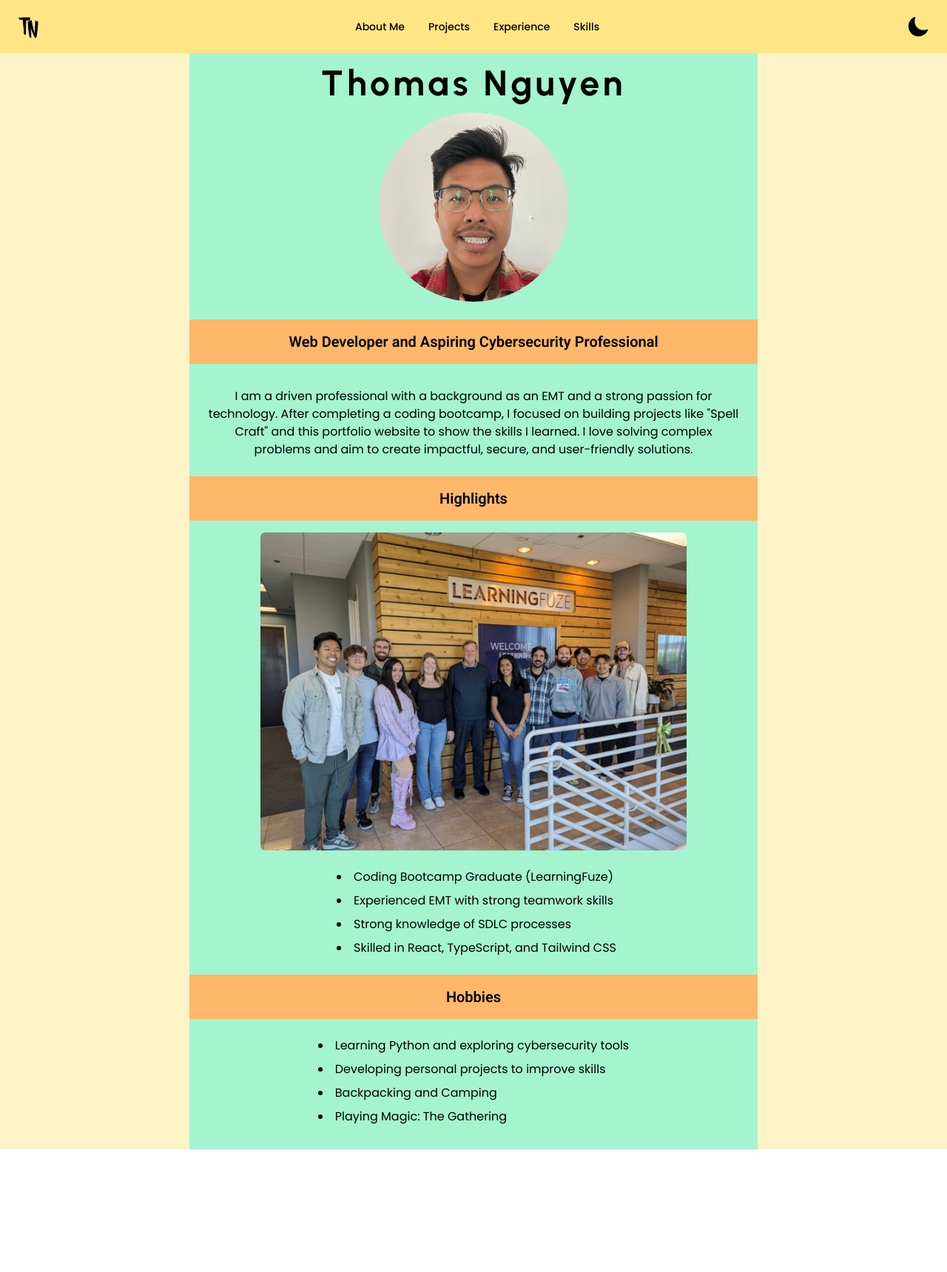
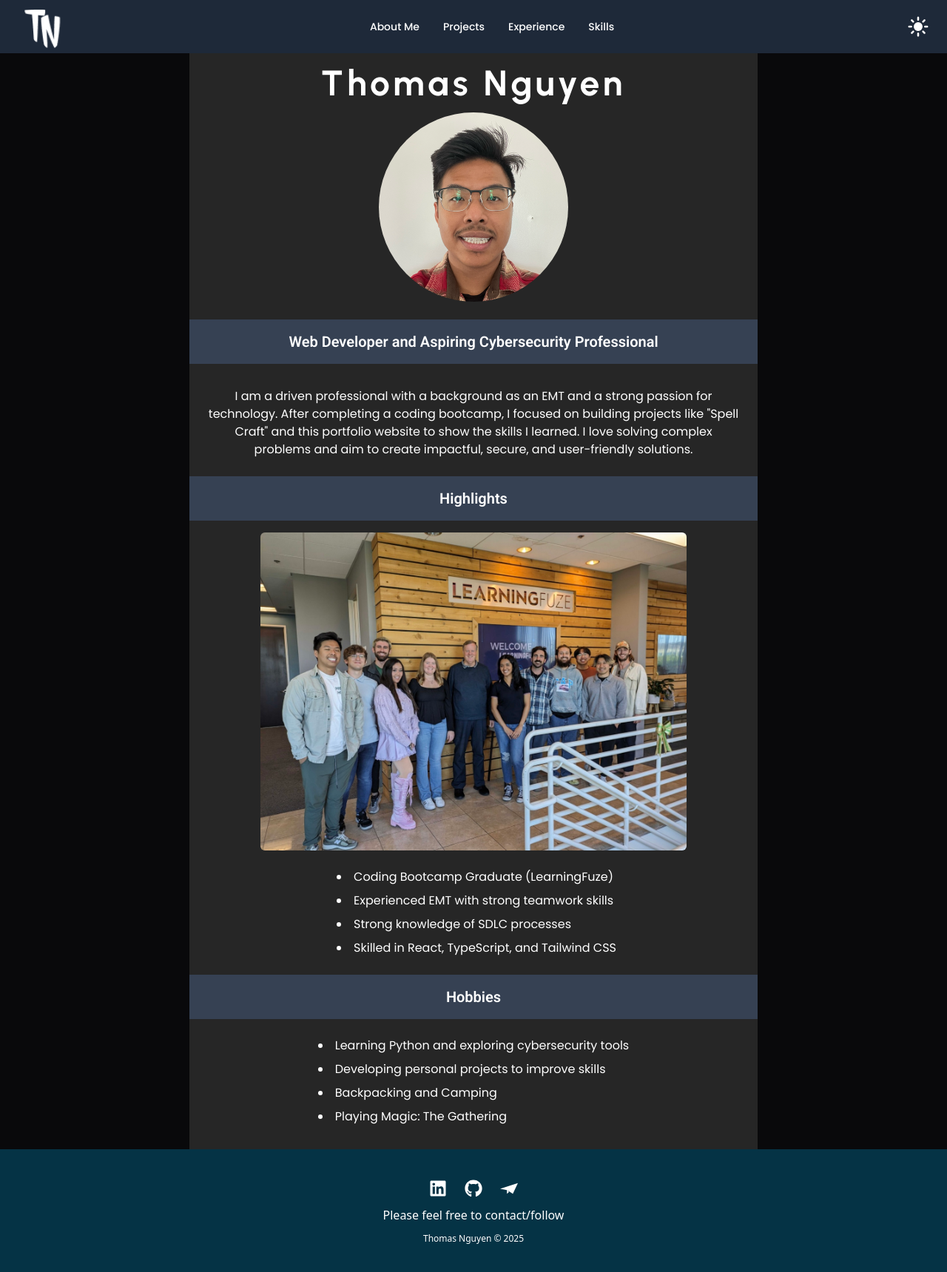
Before and after one commit to tomxnguy/my-portfolio, a React (Vite) app: page / in a window 1280 px wide. Shown: the top 1720 px of the page at 74% size. Before the commit the page ends 1554 px from the top, so only its background shows below. Built offline with nearby package versions, Linux system fonts and the light colour scheme.

Commit message:
Added dark mode

```diff
--- a/src/App.tsx
+++ b/src/App.tsx
@@ -1,13 +1,16 @@
 import { BrowserRouter as Router, Routes, Route } from "react-router-dom";
 import Header from "./Components/Header";
+import Footer from "./Components/Footer";
 import About from "./Pages/About";
 import Projects from "./Pages/Projects";
 import Experience from "./Pages/Experience";
 import Skills from "./Pages/Skills";
+import { DarkModeProvider } from "./Context/DarkModeContext";
 
 function App() {
   return (
     <Router>
+      <DarkModeProvider>
         <Header />
         <Routes>
           <Route path="/" element={<About />} />
@@ -15,6 +18,8 @@ function App() {
           <Route path="/experience" element={<Experience />} />
           <Route path="/skills" element={<Skills />} />
         </Routes>
+        <Footer />
+      </DarkModeProvider>
     </Router>
   );
 }
--- a/src/Components/Footer.tsx
+++ b/src/Components/Footer.tsx
@@ -0,0 +1,42 @@
+import { FaLinkedin, FaGithub } from "react-icons/fa";
+import { SiMinutemailer } from "react-icons/si";
+
+export default function Footer() {
+  return (
+    <div className="w-full h-[170px] flex flex-col items-center justify-center bg-cyan-950 text-white">
+      <div className="flex gap-6 text-2xl">
+        <a
+          aria-label="Links to Thomas Nguyenlinkedin"
+          href="https://www.linkedin.com/in/tomxnguy/"
+          target="_blank"
+          rel="noopener noreferrer"
+          className="hover:scale-140 duration-150 ease-in-out cursor-pointer"
+        >
+          <FaLinkedin />
+        </a>
+        <a
+          aria-label="Links to Thomas Nguyen's GitHub"
+          href="https://github.com/tomxnguy"
+          target="_blank"
+          rel="noopener noreferrer"
+          className="hover:scale-140 duration-150 ease-in-out cursor-pointer"
+        >
+          <FaGithub />
+        </a>
+        <a
+          aria-label="Opens email to Thomas' email at tomxnguy"
+          href="mailto:tomxnguy@gmail.com"
+          target="_blank"
+          rel="noopener noreferrer"
+          className="hover:scale-140 duration-150 ease-in-out cursor-pointer"
+        >
+          <SiMinutemailer />
+        </a>
+      </div>
+      <div>
+        <p className="my-3">Please feel free to contact/follow</p>
+      </div>
+      <p className="text-xs">Thomas Nguyen © 2025</p>
+    </div>
+  );
+}
--- a/src/Components/Header.tsx
+++ b/src/Components/Header.tsx
@@ -1,15 +1,27 @@
 import { Link, Outlet } from "react-router-dom";
 import mylogo from "../assets/mylogo.png";
-import { IoMoon } from "react-icons/io5";
+import mylogowhite from "../assets/mylogowhite.png";
+import { IoMoon, IoSunny } from "react-icons/io5";
+import { useDarkMode } from "../Context/useDarkMode";
 
 export default function Header() {
+  const { darkMode, toggleDarkMode } = useDarkMode();
+
   return (
     <div>
       {/* Top Header */}
-      <div className="flex w-full h-18 items-center justify-between bg-amber-200 px-4">
+      <div
+        className={`flex w-full h-18 items-center justify-between px-4 ${
+          darkMode ? "bg-gray-800 text-white" : "bg-amber-200 text-black"
+        }`}
+      >
         {/* Left Logo */}
         <div className="flex items-center">
-          <img src={mylogo} alt="mylogo" className="w-12 h-12" />
+          <img
+            src={darkMode ? mylogowhite : mylogo}
+            alt="mylogo"
+            className="w-22 h-22"
+          />{" "}
         </div>
 
         {/* Navigation */}
@@ -17,7 +29,9 @@ export default function Header() {
           <li>
             <Link
               to="/"
-              className="hover:shadow-xl hover:underline transition-shadow duration-300"
+              className={`hover:shadow-xl hover:underline transition-shadow duration-300 ${
+                darkMode ? "hover:text-amber-400" : "hover:text-gray-700"
+              }`}
             >
               About Me
             </Link>
@@ -25,7 +39,9 @@ export default function Header() {
           <li>
             <Link
               to="/projects"
-              className="hover:shadow-xl hover:underline transition-shadow duration-300"
+              className={`hover:shadow-xl hover:underline transition-shadow duration-300 ${
+                darkMode ? "hover:text-amber-400" : "hover:text-gray-700"
+              }`}
             >
               Projects
             </Link>
@@ -33,7 +49,9 @@ export default function Header() {
           <li>
             <Link
               to="/experience"
-              className="hover:shadow-xl hover:underline transition-shadow duration-300"
+              className={`hover:shadow-xl hover:underline transition-shadow duration-300 ${
+                darkMode ? "hover:text-amber-400" : "hover:text-gray-700"
+              }`}
             >
               Experience
             </Link>
@@ -41,7 +59,9 @@ export default function Header() {
           <li>
             <Link
               to="/skills"
-              className="hover:shadow-xl hover:underline transition-shadow duration-300"
+              className={`hover:shadow-xl hover:underline transition-shadow duration-300 ${
+                darkMode ? "hover:text-amber-400" : "hover:text-gray-700"
+              }`}
             >
               Skills
             </Link>
@@ -49,13 +69,21 @@ export default function Header() {
         </ul>
 
         {/* Dark Mode Icon */}
-        <div>
-          <IoMoon className="text-3xl mr-2" />
+        <div onClick={toggleDarkMode} className="cursor-pointer">
+          {darkMode ? (
+            <IoSunny className="text-3xl mr-2 hover:text-amber-400 transition-colors" />
+          ) : (
+            <IoMoon className="text-3xl mr-2 hover:text-gray-700 transition-colors" />
+          )}
         </div>
       </div>
 
       {/* Small Screen Navigation */}
-      <div className="lg:hidden font-[Poppins] bg-amber-200 py-3">
+      <div
+        className={`lg:hidden font-[Poppins] py-3 ${
+          darkMode ? "bg-gray-800 text-white" : "bg-amber-200 text-black"
+        }`}
+      >
         <ul className="flex justify-around text-xs">
           <li>
             <Link to="/">About Me</Link>
--- /dev/null
+++ b/src/Context/DarkModeContext.tsx
@@ -0,0 +1,34 @@
+import { createContext, ReactNode, useState } from "react";
+
+type DarkModeContextProps = {
+  darkMode: boolean;
+  toggleDarkMode: () => void;
+};
+
+export const DarkModeContext = createContext<DarkModeContextProps | undefined>(
+  undefined
+);
+
+export const DarkModeProvider: React.FC<{ children: ReactNode }> = ({
+  children,
+}) => {
+  const [darkMode, setDarkMode] = useState<boolean>(() => {
+    const storedDarkMode = localStorage.getItem("darkMode");
+    return storedDarkMode ? JSON.parse(storedDarkMode) : true;
+  });
+
+  const toggleDarkMode = () => {
+    setDarkMode((prev) => {
+      const newDarkMode = !prev;
+      localStorage.setItem("darkMode", JSON.stringify(newDarkMode));
+
+      return newDarkMode;
+    });
+  };
+
+  return (
+    <DarkModeContext.Provider value={{ darkMode, toggleDarkMode }}>
+      {children}
+    </DarkModeContext.Provider>
+  );
+};
--- /dev/null
+++ b/src/Context/useDarkMode.tsx
@@ -0,0 +1,10 @@
+import { useContext } from "react";
+import { DarkModeContext } from "./DarkModeContext";
+
+export const useDarkMode = () => {
+  const context = useContext(DarkModeContext);
+  if (!context) {
+    throw new Error("useDarkMode must be used within a DarkModeProvider");
+  }
+  return context;
+};
--- a/src/Pages/About.tsx
+++ b/src/Pages/About.tsx
@@ -3,13 +3,23 @@ import { AboutMeType } from "../data/types";
 import profilepicture from "../assets/profilepicture.png";
 import classphoto from "../assets/classphoto.jpg";
 import { motion } from "framer-motion";
+import { useDarkMode } from "../Context/useDarkMode";
 
 export default function About() {
   const about: AboutMeType = aboutMe[0];
+  const { darkMode } = useDarkMode();
 
   return (
-    <div className="bg-amber-100 min-h-screen">
-      <section className="font-sans flex flex-col items-center  bg-emerald-200 max-w-3xl mx-auto">
+    <div
+      className={`${
+        darkMode ? "bg-zinc-950 text-white" : "bg-amber-100 text-black"
+      } min-h-screen`}
+    >
+      <section
+        className={`font-sans flex flex-col items-center ${
+          darkMode ? "bg-neutral-800" : "bg-emerald-200"
+        } max-w-3xl mx-auto`}
+      >
         <motion.h1
           className="text-5xl tracking-widest font-[Urbanist] font-bold my-4 text-center rounded-2xl"
           initial={{ opacity: 0, y: -20 }}
@@ -27,7 +37,9 @@ export default function About() {
           transition={{ duration: 1.0 }}
         />
         <motion.h2
-          className="text-xl font-[Roboto] w-full font-semibold mb-2 p-4 text-center bg-orange-300"
+          className={`text-xl font-[Roboto] w-full font-semibold mb-2 p-4 text-center ${
+            darkMode ? "bg-gray-700" : "bg-orange-300"
+          }`}
           initial={{ opacity: 0, x: 0 }}
           animate={{ opacity: 1, x: 0 }}
           transition={{ duration: 1.0 }}
@@ -44,7 +56,9 @@ export default function About() {
         </motion.p>
 
         <motion.h2
-          className="text-xl font-[Roboto] w-full font-semibold mb-4 p-4 text-center bg-orange-300"
+          className={`text-xl font-[Roboto] w-full font-semibold mb-4 p-4 text-center ${
+            darkMode ? "bg-gray-700" : "bg-orange-300"
+          }`}
           initial={{ opacity: 0, x: 0 }}
           animate={{ opacity: 1, x: 0 }}
           transition={{ duration: 1.0 }}
@@ -81,7 +95,9 @@ export default function About() {
         </motion.ul>
 
         <motion.h2
-          className="text-xl font-[Roboto] w-full font-semibold mb-2 mt-4 p-4 text-center bg-orange-300"
+          className={`text-xl font-[Roboto] w-full font-semibold mb-2 mt-4 p-4 text-center ${
+            darkMode ? "bg-gray-700" : "bg-orange-300"
+          }`}
           initial={{ opacity: 0, x: -10 }}
           animate={{ opacity: 1, x: 0 }}
           transition={{ duration: 0.6 }}
```
Lines whose indentation alone changed are shown as unchanged.
